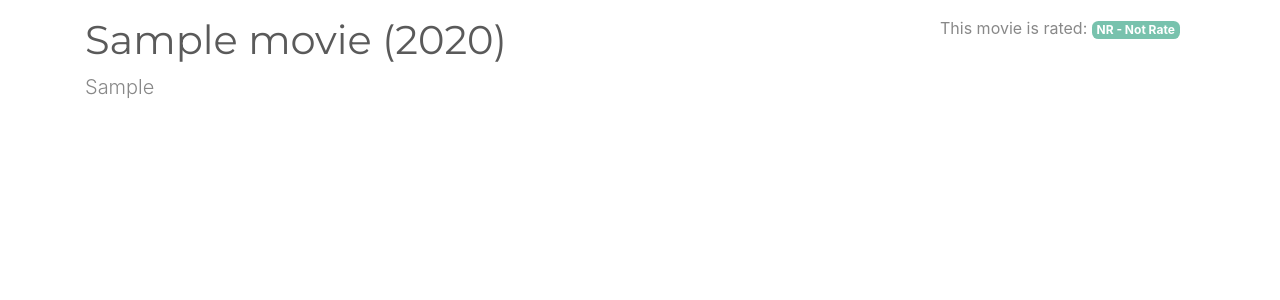
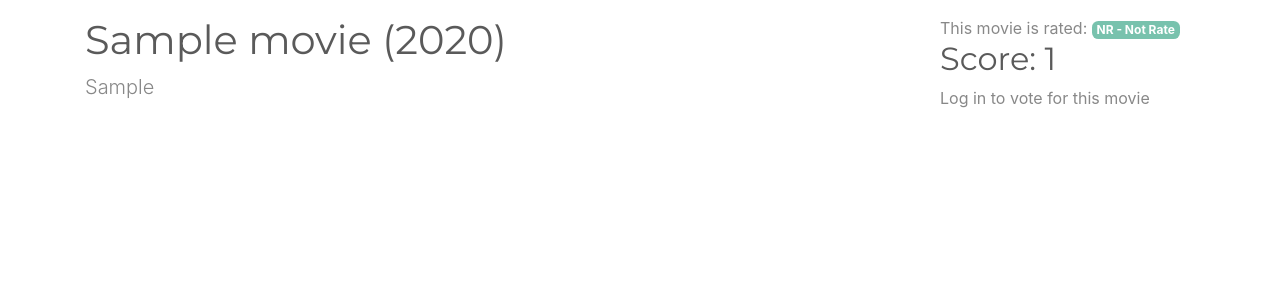
Before and after one commit to usbpendrive/django-movie-database, a Django app: page /movie/1 in a window 1280 px wide. Shown: the part 40-340 px from the top of the page. Run offline with Django 3.2, Linux system fonts and the light colour scheme; tables that the repository leaves empty hold one stand-in row (values such as "Sample post"); some libraries are stand-ins or nearby versions.

Commit message:
User movie vote.

```diff
--- a/config/settings.py
+++ b/config/settings.py
@@ -44,6 +44,7 @@ ALLOWED_HOSTS = [
 # Application definition
 
 INSTALLED_APPS = [
+    'user',
     'core',
     'django.contrib.admin',
     'django.contrib.auth',
@@ -139,3 +140,5 @@ STATIC_URL = '/static/'
 STATICFILES_DIRS = [
     os.path.join(BASE_DIR, "static"),
 ]
+
+LOGIN_REDIRECT_URL = 'user:login'
--- a/config/urls.py
+++ b/config/urls.py
@@ -17,8 +17,10 @@ from django.contrib import admin
 from django.urls import include, path
 
 import core.urls
+import user.urls
 
 urlpatterns = [
     path('admin/', admin.site.urls),
+    path('user/', include(user.urls, namespace='user')),
     path('', include(core.urls, namespace='core')),
 ]
--- a/core/models.py
+++ b/core/models.py
@@ -1,4 +1,6 @@
 from django.db import models
+from django.db.models.aggregates import Sum
+from django.conf import settings
 
 
 class PersonManager(models.Manager):
@@ -37,6 +39,11 @@ class MovieManager(models.Manager):
         qs = self.get_queryset()
         qs = qs.select_related('director')
         qs = qs.prefetch_related('writers', 'actors')
+        return qs
+
+    def all_with_related_persons_and_score(self):
+        qs = self.all_with_related_persons()
+        qs = qs.annotate(score=Sum('vote__value'))
         return qs
 
 
@@ -91,3 +98,31 @@ class Role(models.Model):
 
     def __str__(self):
         return "{} {} {}".format(self.movie_id, self.person_id, self.name)
+
+
+class VoteManager(models.Manager):
+    @staticmethod
+    def get_vote_or_unsaved_blank_vote(movie, user):
+        try:
+            return Vote.objects.get(movie=movie, user=user)
+        except Vote.DoesNotExist:
+            return Vote(movie=movie, user=user)
+
+
+class Vote(models.Model):
+    UP = 1
+    DOWN = -1
+    VALUE_CHOICES = (
+        (UP, "👍"),
+        (DOWN, "👎")
+    )
+
+    value = models.SmallIntegerField(choices=VALUE_CHOICES)
+    user = models.ForeignKey(settings.AUTH_USER_MODEL, on_delete=models.CASCADE)
+    movie = models.ForeignKey(Movie, on_delete=models.CASCADE)
+    voted_on = models.DateTimeField(auto_now=True)
+
+    objects = VoteManager()
+
+    class Meta:
+        unique_together = ('user', 'movie')
--- a/core/templates/core/movie_detail.html
+++ b/core/templates/core/movie_detail.html
@@ -18,4 +18,21 @@
             {{ object.get_rating_display }}
         </span>
     </div>
+    <div>
+        <h2>
+            Score: {{ object.score|default_if_none:"TBD" }}
+        </h2>
+    </div>
+    <div>
+        {% if vote_form %}
+            <form method="post"
+                  action="{{ vote_form_url }}">
+                {% csrf_token %}
+                {{ vote_form.as_p }}
+                <button class="btn btn-primary">Vote</button>
+            </form>
+        {% else %}
+            <p>Log in to vote for this movie</p>
+        {% endif %}
+    </div>
 {% endblock %}
--- a/core/urls.py
+++ b/core/urls.py
@@ -7,4 +7,6 @@ app_name = 'core'
 urlpatterns = [
     path('movies', views.MovieList.as_view(), name='MovieList'),
     path('movie/<int:pk>', views.MovieDetail.as_view(), name='MovieDetail'),
+    path('movie/<int:movie_id>/vote', views.CreateVote.as_view(), name='CreateVote'),
+    path('movie/<int:movie_id>/vote/<int:pk>', views.UpdateView.as_view(), name='UpdateVote'),
 ]
--- a/core/views.py
+++ b/core/views.py
@@ -1,12 +1,35 @@
+from django.contrib.auth.mixins import LoginRequiredMixin
+from django.core.exceptions import PermissionDenied
 from django.views.generic import (
-    ListView, DetailView
+    CreateView, DetailView, ListView, UpdateView
 )
+from django.shortcuts import redirect
+from django.urls import reverse
 
-from core.models import Movie, Person
+from core.models import Movie, Person, Vote
+from core.forms import VoteForm
 
 
 class MovieDetail(DetailView):
-    queryset = (Movie.objects.all_with_related_persons())
+    queryset = (Movie.objects.all_with_related_persons_and_score())
+
+    def get_context_data(self, **kwargs):
+        ctx = super().get_context_data(**kwargs)
+        if self.request.user.is_authenticated:
+            vote = Vote.objects.get_vote_or_unsaved_blank_vote(movie=self.object, user=self.request.user)
+            if vote.id:
+                vote_form_url = reverse('core:UpdateVote', kwargs={
+                    'movie_id': vote.movie.id, 'pk': vote.id})
+            else:
+                vote_form_url = (
+                    reverse('core:CreateVote', kwargs={
+                        'movie_id': self.object.id
+                    })
+                )
+            vote_form = VoteForm(instance=vote)
+            ctx['vote_form'] = vote_form
+            ctx['vote_from_url'] = vote_form_url
+        return ctx
 
 
 class MovieList(ListView):
@@ -16,3 +39,43 @@ class MovieList(ListView):
 
 class PersonDetail(DetailView):
     queryset = Person.objects.all_with_prefetch_movies()
+
+
+class CreateVote(LoginRequiredMixin, CreateView):
+    form_class = VoteForm
+
+    def get_initial(self):
+        initial = super().get_initial()
+        initial['user'] = self.request.user.id
+        initial['movie'] = self.kwargs['movie_id']
+        return initial
+
+    def get_success_url(self):
+        movie_id = self.object.movie.id
+        return reverse('core:MovieDetail', kwargs={'pk': movie_id})
+
+    def render_to_response(self, context, **response_kwargs):
+        movie_id = context['object'].id
+        movie_detail_url = reverse('core:MovieDetail', kwargs={'pk': movie_id})
+        return redirect(to=movie_detail_url)
+
+
+class UpdateVote(LoginRequiredMixin, UpdateView):
+    form_class = VoteForm
+    queryset = Vote.objects.all()
+
+    def get_object(self, queryset=None):
+        vote = super().get_object(queryset)
+        user = self.request.user
+        if vote.user != user:
+            raise PermissionDenied('Cannot change another users vote')
+        return vote
+
+    def get_success_url(self):
+        movie_id = self.object.movie.id
+        return reverse('core:MovieDetail', kwargs={'pk': movie_id})
+
+    def render_to_response(self, context, **response_kwargs):
+        movie_id = context['object'].id
+        movie_detail_url = reverse('core:MovieDetail', kwargs={'pk': movie_id})
+        return redirect(to=movie_detail_url)
--- /dev/null
+++ b/user/urls.py
@@ -0,0 +1,11 @@
+from django.urls import path
+from django.contrib.auth import views as auth_views
+
+from user import views
+
+app_name = 'user'
+urlpatterns = [
+    path('register', views.RegisterView.as_view(), name='register'),
+    path('login/', auth_views.LoginView.as_view(), name='login'),
+    path('logout', auth_views.LogoutView.as_view(), name='logout'),
+]
```
Also changed, not shown: core/forms.py (added, +23 -0 lines), user/templates/registration/login.html (added, +13 -0 lines), user/templates/user/register.html (added, +10 -0 lines), user/views.py (+8 -2 lines), core/migrations/0003_auto_20190109_0738.py (added).
